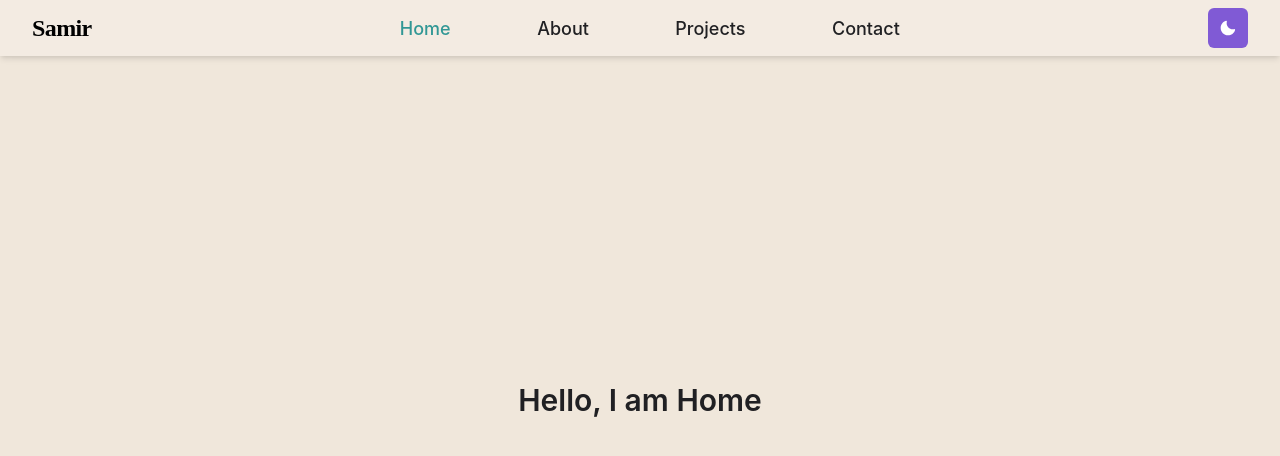
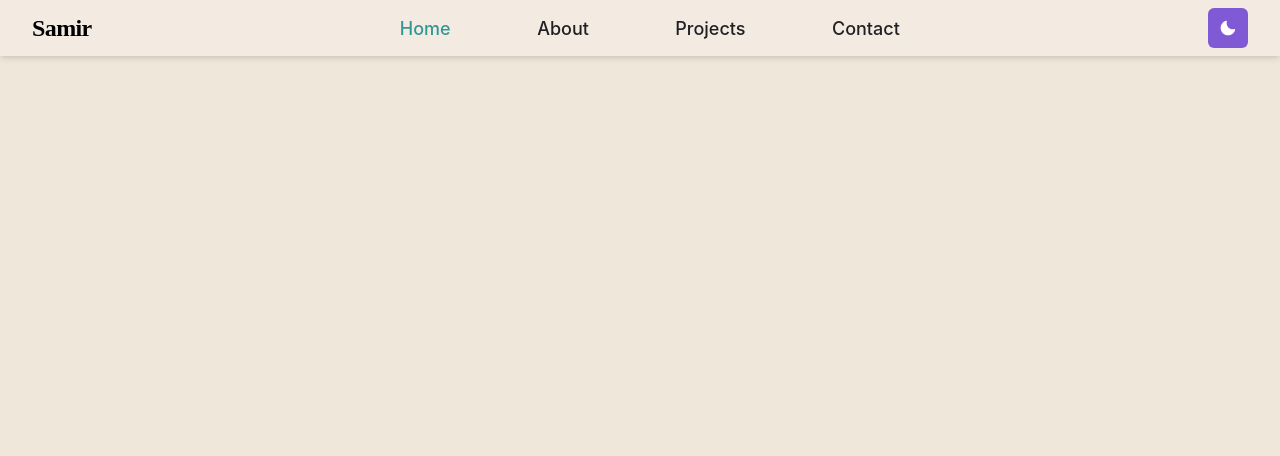
Before and after one commit to Samiroutlook/Navbar, a React (Vite) app: page / in a window 1280 px wide. Shown: the top 456 px of the page. Built offline with nearby package versions, Linux system fonts and the light colour scheme.

Commit message:
Initial commit

```diff
--- a/src/App.jsx
+++ b/src/App.jsx
@@ -14,7 +14,7 @@
       <ColorModeScript initialColorMode={theme.config.initialColorMode} />
       <Navbar />
       <Routes>
-        <Route path="/" element={<Home />} />
+        <Route path="Navbar/" element={<Home />} />
         <Route path="/about" element={<About />} />
         <Route path="/projects" element={<Projects />} />
         <Route path="/contact" element={<Contact />} />
```
